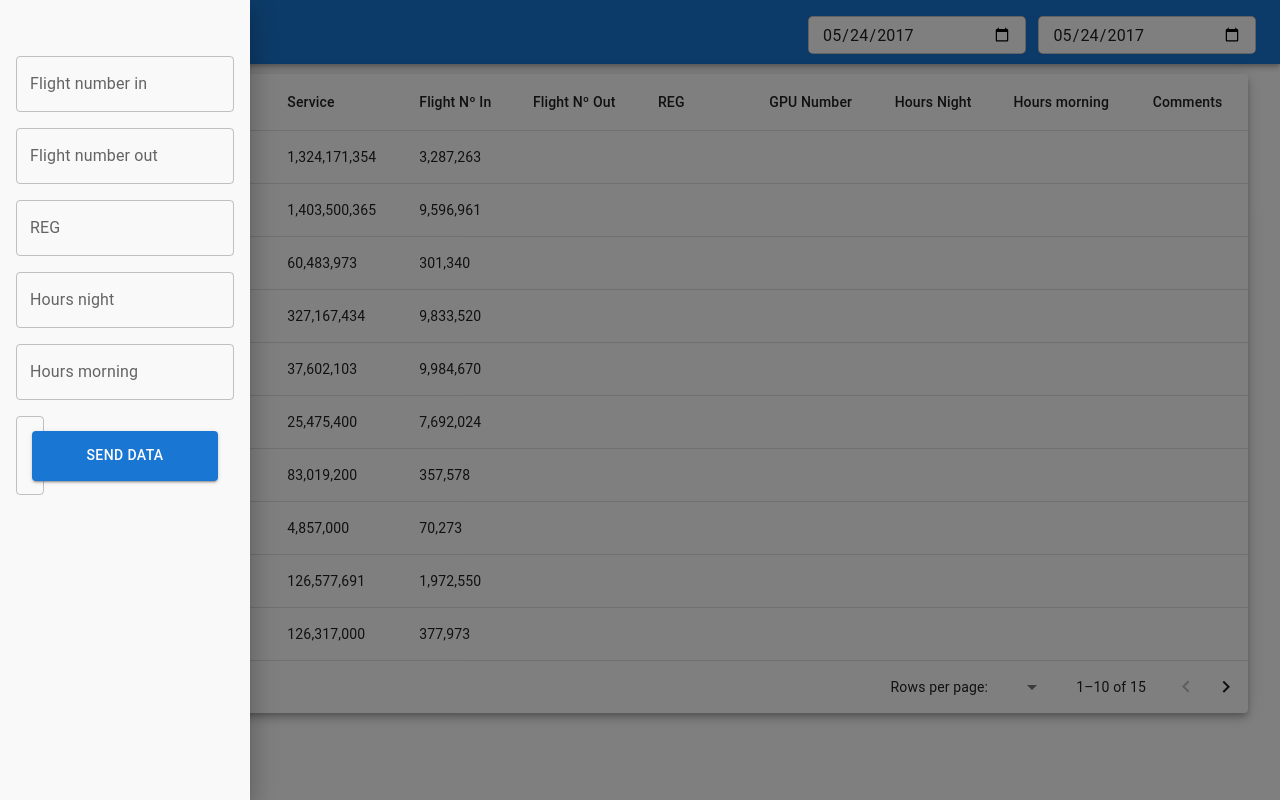
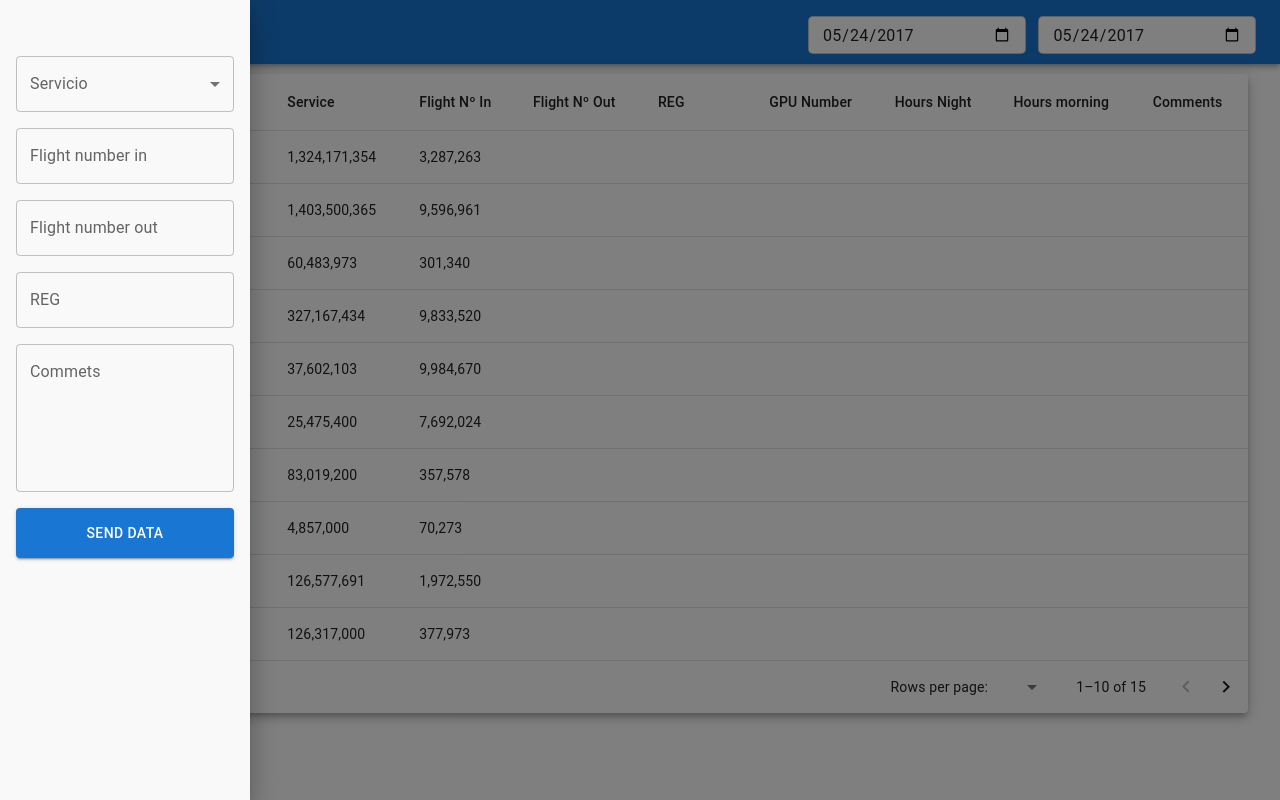
Before and after one commit to AzulHandling-DEVS/Servicios-reactjs, a React (Create React App) app in the folder servicios/: page / in a window 1280 px wide. Both pictures are taken after a click on the element 152 px from the left and 33 px from the top of the page. Built offline with nearby package versions, Linux system fonts and the light colour scheme.

Commit message:
Drawer acabado con condicional aplicado y form hecho

```diff
--- a/servicios/src/componets/drawer/index.jsx
+++ b/servicios/src/componets/drawer/index.jsx
@@ -7,10 +7,23 @@ import TextField from '@mui/material/TextField';
 import Typography from '@mui/material/Typography';
 import Button from '@mui/material/Button';
 import AddCircleIcon from '@mui/icons-material/AddCircle';
+import { InputLabel, Select, MenuItem, FormControl } from '@mui/material';
 
 
 
 export default function MenuDrawer() {
+
+    const [service, setService] = useState('');
+    const [gpuService, setGpuService] = useState('');
+
+    const handleChange = (event) => {
+        setService(event.target.value);
+    };
+
+    const handleChangeGpu = (event) => {
+        setGpuService(event.target.value);
+    };
+
     const [state, setState] = useState({
         top: false,
         left: false,
@@ -34,8 +47,28 @@ export default function MenuDrawer() {
             }}
             role="presentation"
             color="main"
+            component="form"
+            noValidate
+            autoComplete="off"
+
         >
             <List sx={{ mt: 5 }}>
+                <ListItem>
+                    <FormControl sx={{ width: '100%' }}>
+                        <InputLabel id="demo-simple-select-label">Servicio</InputLabel>
+                        <Select
+                            labelId="demo-simple-select-label"
+                            id="demo-simple-select"
+                            value={service}
+                            label="Service"
+                            onChange={handleChange}
+
+                        >
+                            <MenuItem value={"Towing"}>Towing</MenuItem>
+                            <MenuItem value={"GPU"}>GPU</MenuItem>
+                        </Select>
+                    </FormControl>
+                </ListItem>
                 <ListItem >
                     <TextField
                         id="standard-basic"
@@ -54,14 +87,38 @@ export default function MenuDrawer() {
                         label="REG"
                         variant="outlined" />
                 </ListItem>
+                {service === 'GPU' ?
+                    <div>
+                        <ListItem>
+                            <FormControl sx={{ width: '100%' }}>
+                                <InputLabel id="demo-simple-select-label">GPU type</InputLabel>
+                                <Select
+                                    labelId="demo-simple-select-label"
+                                    id="demo-simple-select"
+                                    value={gpuService}
+                                    label="Service"
+                                    onChange={handleChangeGpu}
+
+                                >
+                                    <MenuItem value={"GPU-046"}>GPU-046</MenuItem>
+                                    <MenuItem value={"GPU-047"}>GPU-047</MenuItem>
+                                    <MenuItem value={"GPU-047"}>GPU-048</MenuItem>
+                                    <MenuItem value={"GPU-047"}>GPU-049</MenuItem>
+                                    <MenuItem value={"GPU-047"}>GPU-050</MenuItem>
+                                    <MenuItem value={"GPU-047"}>GPU-076</MenuItem>
+                                </Select>
+                            </FormControl>
+                        </ListItem>
                         <ListItem >
                             <TextField
+                                type='number'
                                 id="standard-basic"
                                 label="Hours night"
                                 variant="outlined" />
                         </ListItem>
                         <ListItem >
                             <TextField
+                                type='number'
                                 id="standard-basic"
                                 label="Hours morning"
                                 variant="outlined" />
@@ -75,6 +132,18 @@ export default function MenuDrawer() {
                                 minRows={5}
                                 sx={{ width: '220px' }}
                             />
+                        </ListItem>
+                    </div> :
+                    <ListItem >
+                        <TextField
+                            id="standard-basic"
+                            label="Commets"
+                            variant="outlined"
+                            multiline
+                            minRows={5}
+                            sx={{ width: '220px' }}
+                        />
+                    </ListItem>}
                 <ListItem>
                     <Button variant="contained"
                         sx={{
@@ -83,14 +152,13 @@ export default function MenuDrawer() {
                         }}
                     >SEND DATA</Button>
                 </ListItem>
-                </ListItem>
             </List>
         </Box>
     );
 
     return (
         <div>
-            {[<AddCircleIcon/>].map((anchor) => (
+            {[<AddCircleIcon />].map((anchor) => (
                 <Fragment key={anchor}>
                     <Typography
                         onClick={toggleDrawer(anchor, true)}
```
Also changed, not shown: servicios/package.json (+7 -1 lines), servicios/src/componets/header/index.jsx (+9 -4 lines), 1 other file (tests, documents, lock files or other folders). Lines whose indentation alone changed are shown as unchanged.
